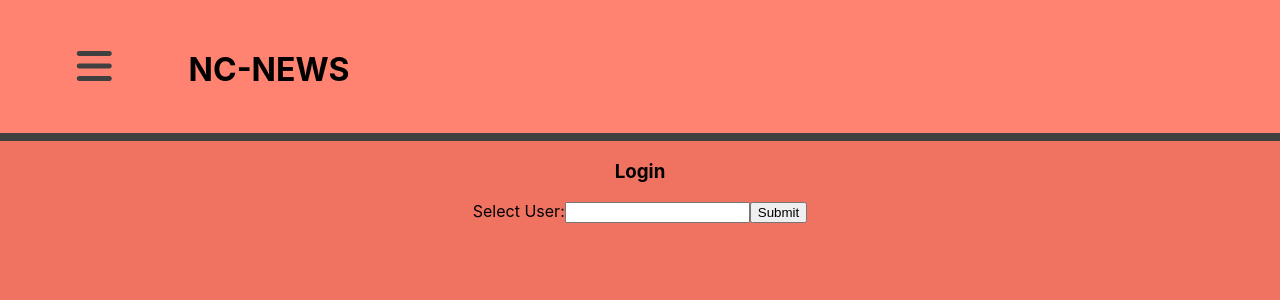
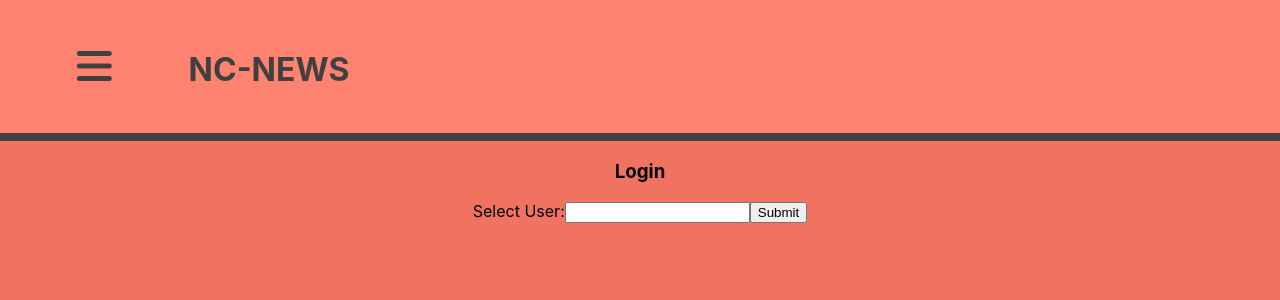
Before and after one commit to timotillydo/fe-nc-news, a React (Create React App) app: page /login in a window 1280 px wide. Shown: the top 300 px of the page. Built offline with nearby package versions, Linux system fonts and the light colour scheme.

Commit message:
header styling

```diff
--- a/src/Components/Header.js
+++ b/src/Components/Header.js
@@ -2,6 +2,7 @@ import React from "react";
 import "../styles/Header.css";
 import Menu from "./Menu";
 import Toggler from "./Toggler";
+import { Link } from "@reach/router";
 
 const Header = () => {
   return (
@@ -16,7 +17,11 @@ const Header = () => {
           );
         }}
       </Toggler>
-      <h1>NC-NEWS</h1>
+      <h1>
+        <Link to="/home" className="nc-news">
+          NC-NEWS
+        </Link>
+      </h1>
     </div>
   );
 };
--- a/src/styles/Header.css
+++ b/src/styles/Header.css
@@ -5,6 +5,17 @@
   width: 100%;
   background: #ff8370;
   border-bottom: #404040 1vh solid;
+  position: sticky;
+  top: 0;
+}
+
+.nc-news {
+  text-decoration: none;
+  color: #404040;
+}
+.nc-news:hover {
+  text-decoration: none;
+  color: #000;
 }
 
 /* Hamburger */
@@ -29,4 +40,7 @@
   .fa-bars:hover {
     background: unset;
   }
+  .nc-news:hover {
+    background: unset;
+  }
 }
```
